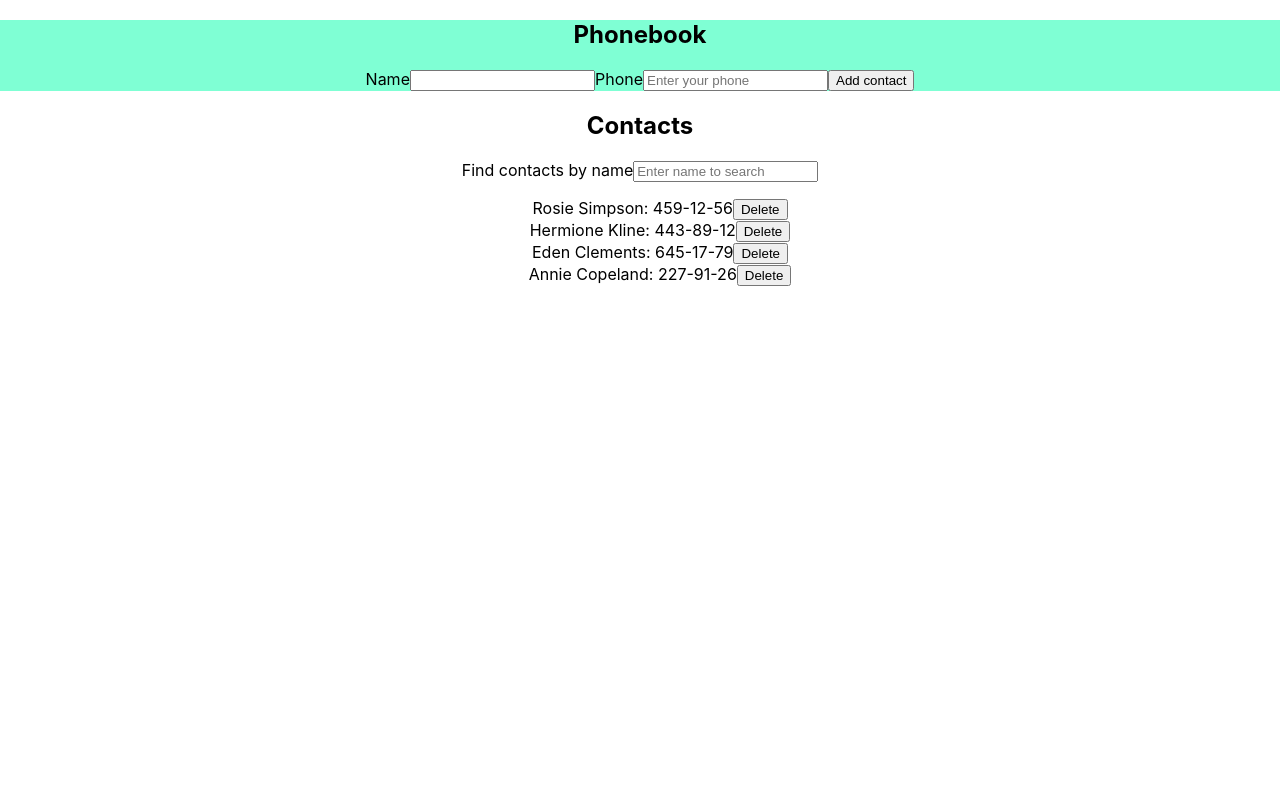
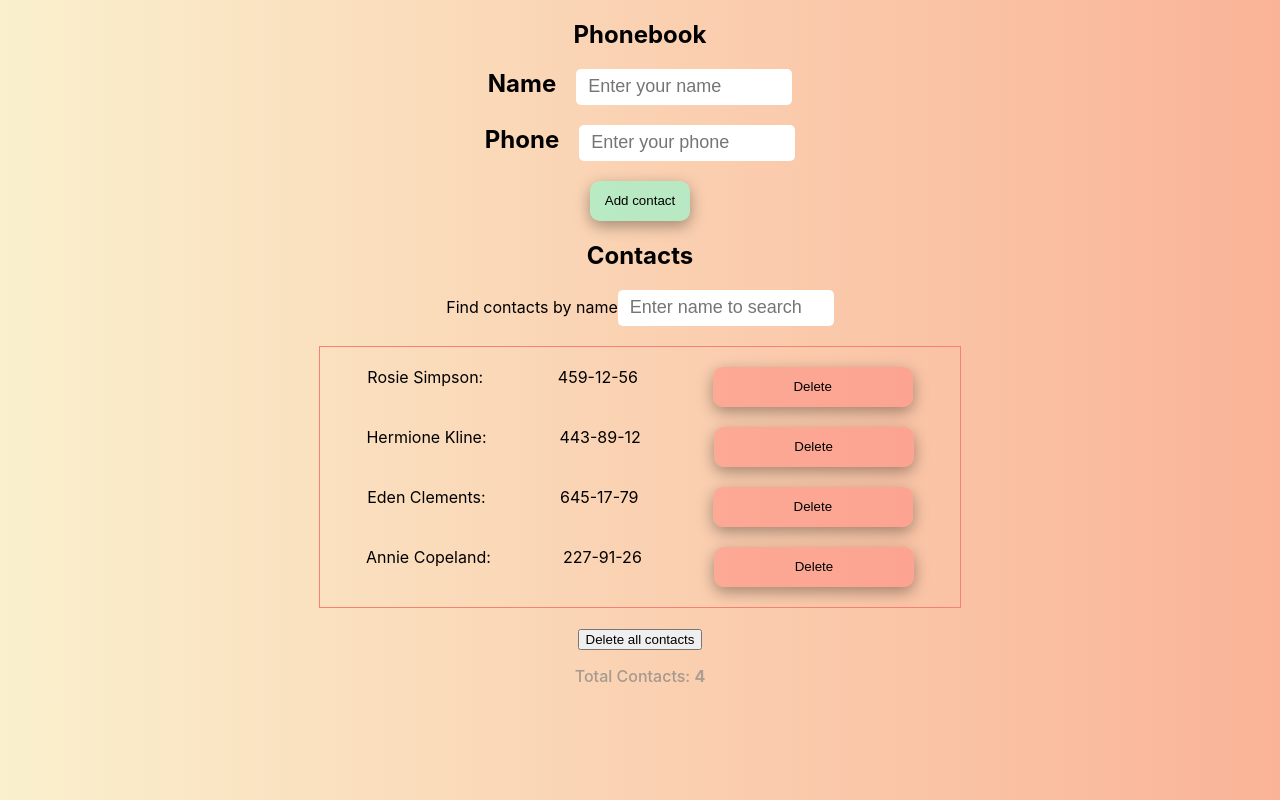
Before and after one commit to StruzhakS/goit-react-hw-02-phonebook, a React (Create React App) app: page / in a window 1280 px wide. Built offline with nearby package versions, Linux system fonts and the light colour scheme.

Commit message:
add delete button and some styless

```diff
--- a/src/components/App/App.jsx
+++ b/src/components/App/App.jsx
@@ -3,6 +3,7 @@ import { Component } from 'react';
 import DoForm from '../DoForm/DoForm';
 import Filter from '../FilterCOntacts/Filtercontacts';
 import ContactList from '../ContactList/ContactList';
+import ClearButton from 'components/ClearButton/ClearButton';
 
 class App extends Component {
   state = {
@@ -13,6 +14,12 @@ class App extends Component {
       { id: 'id-4', name: 'Annie Copeland', number: '227-91-26' },
     ],
     filter: '',
+  };
+  clearContact = () => {
+    this.setState({
+      contacts: [],
+    });
+    return;
   };
   addContact = user => {
     this.state.contacts.some(contact => {
@@ -53,7 +60,7 @@ class App extends Component {
     const { filter } = this.state;
     const visibleContacts = this.getVisibleContacts();
     return (
-      <>
+      <div className={s.container}>
         <div className={s.form}>
           <h2>Phonebook</h2>
           <div className={s.input}>
@@ -64,14 +71,29 @@ class App extends Component {
           </div>
         </div>
         <div>
-          <h2>Contacts</h2>
-          <Filter value={filter} filterContacts={this.filterContacts} />
+          {this.state.contacts.length ? <h2>Contacts</h2> : ''}
+
+          {this.state.contacts.length > 1 ? (
+            <Filter value={filter} filterContacts={this.filterContacts} />
+          ) : (
+            ''
+          )}
+
           <ContactList
             visibleContacts={visibleContacts}
             deleteContact={this.deleteContact}
           />
         </div>
-      </>
+        {this.state.contacts.length ? (
+          <ClearButton clearContact={this.clearContact} />
+        ) : (
+          ''
+        )}
+        <p className={s.totalContacts}>
+          Total Contacts:{' '}
+          <span className={s.totalNumber}>{this.state.contacts.length}</span>
+        </p>
+      </div>
     );
   }
 }
--- a/src/components/App/style.module.css
+++ b/src/components/App/style.module.css
@@ -1,4 +1,24 @@
+.container {
+  width: 1140px;
+  padding: 0 20px;
+  margin: 0 auto;
+}
+
 .form {
   display: felx;
-  background-color: aquamarine;
 }
+
+.totalContacts {
+  color: rgba(128, 128, 128, 0.689);
+  font-weight: 500;
+}
+
+.totalNumber {
+  font-weight: bold;
+  color: rgba(128, 128, 128, 0.633);
+}
+
+.input {
+  display: flex;
+  justify-content: center;
+}
--- /dev/null
+++ b/src/components/ClearButton/ClearButton.jsx
@@ -0,0 +1,6 @@
+const ClearButton = ({ clearContact }) => (
+  <button type="button" onClick={clearContact}>
+    Delete all contacts
+  </button>
+);
+export default ClearButton;
--- a/src/components/ContactList/ContaactList.module.css
+++ b/src/components/ContactList/ContaactList.module.css
@@ -0,0 +1,33 @@
+.deleteButton {
+  background-color: rgba(255, 136, 127, 0.53);
+  width: 200px;
+  height: 40px;
+  font-style: 18px;
+  border-radius: 10px;
+  border-color: transparent;
+  box-shadow: rgba(0, 0, 0, 0.35) 0px 5px 15px;
+  /* margin: 0 auto; */
+  cursor: pointer;
+}
+.deleteButton:hover {
+  background-color: rgba(255, 136, 127, 0.781);
+}
+.contactList {
+  width: 600px;
+  display: flex;
+  flex-direction: column;
+  gap: 20px;
+  padding: 20px;
+  margin: 20px auto;
+
+  border: 1px solid salmon;
+}
+
+.name {
+  margin-right: 20px;
+}
+
+.listItem {
+  display: flex;
+  justify-content: space-around;
+}
--- a/src/components/ContactList/ContactList.jsx
+++ b/src/components/ContactList/ContactList.jsx
@@ -6,8 +6,13 @@ const ContactList = ({ visibleContacts, deleteContact }) => {
     <ul className={s.contactList}>
       {visibleContacts.map(contact => (
         <li className={s.listItem} key={contact.id}>
-          <span>{contact.name}: </span> <span>{contact.number}</span>
-          <button type="button" onClick={e => deleteContact(contact.id)}>
+          <span className={s.name}>{contact.name}: </span>{' '}
+          <span className={s.name}>{contact.number}</span>
+          <button
+            className={s.deleteButton}
+            type="button"
+            onClick={e => deleteContact(contact.id)}
+          >
             Delete
           </button>
         </li>
--- a/src/components/DoForm/DoForm.css
+++ /dev/null
@@ -1,3 +0,0 @@
-.inputName {
-  display: flex;
-}
--- a/src/components/DoForm/DoForm.jsx
+++ b/src/components/DoForm/DoForm.jsx
@@ -1,8 +1,7 @@
 import propTypes from 'prop-types';
-import s from './DoForm.css';
+import s from './DoForm.module.css';
 import { nanoid } from 'nanoid';
 const { Component } = require('react');
-
 class DoForm extends Component {
   state = {
     name: '',
@@ -27,12 +26,15 @@ class DoForm extends Component {
   render() {
     const { number, name } = this.state;
     return (
-      <form action="name" onSubmit={this.handleSubmit}>
+      <form className={s.form} action="name" onSubmit={this.handleSubmit}>
+        <div className={s.nameBox}>
           <label>
-          Name
+            <span className={s.nameInput}>Name</span>
             <input
+              className={s.input}
               type="text"
               name="name"
+              placeholder="Enter your name"
               pattern="^[a-zA-Zа-яА-Я]+(([' -][a-zA-Zа-яА-Я ])?[a-zA-Zа-яА-Я]*)*$"
               title="Name may contain only letters, apostrophe, dash and spaces. For example Adrian, Jacob Mercer, Charles de Batz de Castelmore d'Artagnan"
               required
@@ -40,11 +42,13 @@ class DoForm extends Component {
               value={name}
             />
           </label>
+        </div>
 
+        <div className={s.phoneBox}>
           <label>
-          Phone
+            <span className={s.nameInput}>Phone</span>
             <input
-            className={s.inputPhone}
+              className={s.input}
               type="tel"
               name="number"
               pattern="\+?\d{1,4}?[-.\s]?\(?\d{1,3}?\)?[-.\s]?\d{1,4}[-.\s]?\d{1,4}[-.\s]?\d{1,9}"
@@ -55,8 +59,8 @@ class DoForm extends Component {
               value={number}
             />
           </label>
-
-        <button>Add contact</button>
+        </div>
+        <button className={s.addButton}>Add contact</button>
       </form>
     );
   }
--- /dev/null
+++ b/src/components/DoForm/DoForm.module.css
@@ -0,0 +1,40 @@
+.nameInput {
+  font-weight: bold;
+  font-size: 24px;
+  margin-right: 20px;
+}
+
+.input {
+  width: 200px;
+  height: 30px;
+  font-size: 18px;
+  padding-left: 10px;
+  line-height: 1.2;
+  border-radius: 5px;
+  border-color: transparent;
+  outline-color: transparent;
+}
+
+.form {
+  display: flex;
+  flex-direction: column;
+  justify-content: center;
+  gap: 20px;
+}
+
+.addButton {
+  background-color: rgba(127, 255, 212, 0.53);
+  width: 100px;
+  height: 40px;
+  font-style: 18px;
+  border-radius: 10px;
+  border-color: transparent;
+  box-shadow: rgba(0, 0, 0, 0.35) 0px 5px 15px;
+  margin: 0 auto;
+  cursor: pointer;
+}
+
+.addButton:hover {
+  background-color: rgba(0, 177, 118, 0.604);
+  box-shadow: rgba(0, 177, 118, 0.604) 0px 5px 15px;
+}
--- a/src/components/FilterCOntacts/Filtercontacts.jsx
+++ b/src/components/FilterCOntacts/Filtercontacts.jsx
@@ -1,11 +1,13 @@
 import propTypes from 'prop-types';
 import React from 'react';
+import s from './Filtercontacts.module.css';
 
 const Filter = ({ filterContacts, value }) => {
   return (
     <label>
       Find contacts by name
       <input
+        className={s.input}
         onChange={filterContacts}
         name="filter"
         type="text"
--- /dev/null
+++ b/src/components/FilterCOntacts/Filtercontacts.module.css
@@ -0,0 +1,10 @@
+.input {
+  width: 200px;
+  height: 30px;
+  font-size: 18px;
+  padding-left: 10px;
+  line-height: 1.2;
+  border-radius: 5px;
+  border-color: transparent;
+  outline-color: transparent;
+}
--- a/src/index.css
+++ b/src/index.css
@@ -8,6 +8,8 @@ body {
     sans-serif;
   -webkit-font-smoothing: antialiased;
   -moz-osx-font-smoothing: grayscale;
+  background-color: rgb(15, 2, 237);
+  background: linear-gradient(90deg, #faf0cd, #fab397);
 }
 ul {
   list-style: none;
```
Lines whose indentation alone changed are shown as unchanged.
